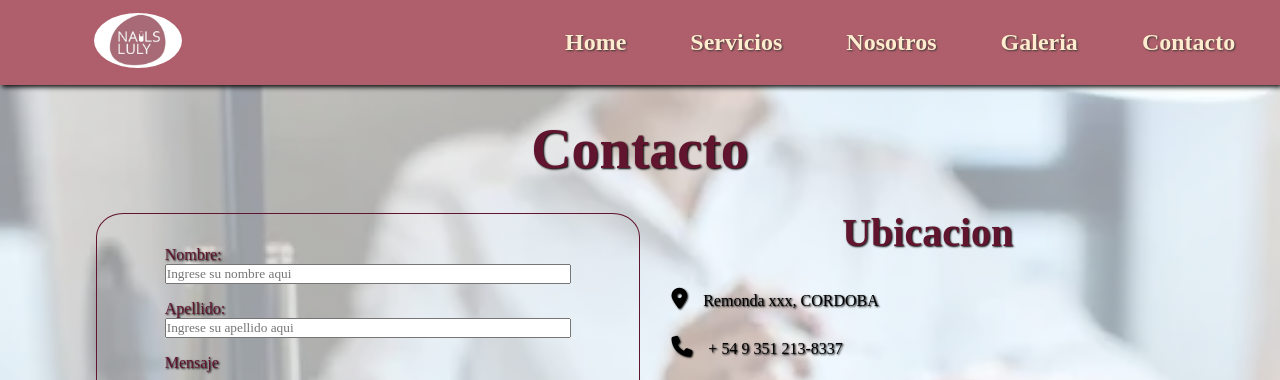
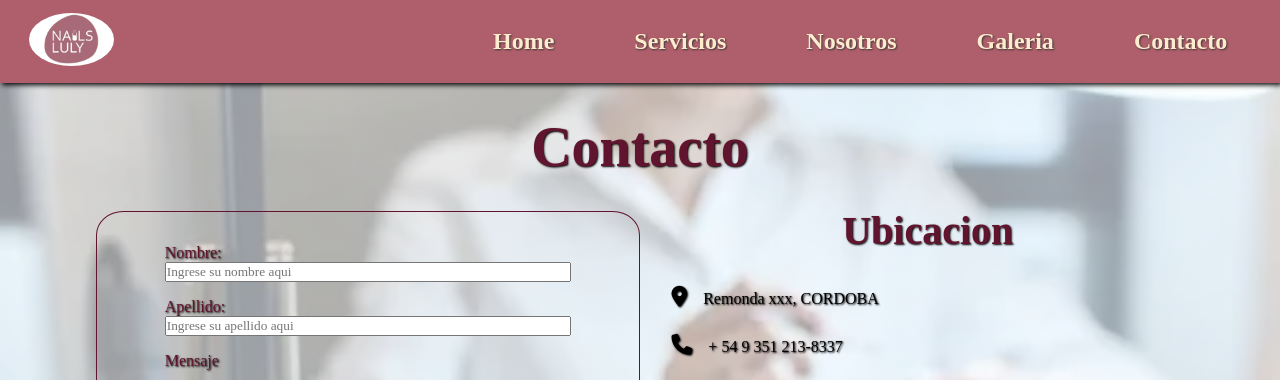
Before and after one commit to sole-arguello/PreEntrega3-ArguelloMariaSoledad, a website: page pages/contacto.html in a window 1280 px wide. Shown: the top 380 px of the page. Drawn offline with Linux system fonts and the light colour scheme.

Commit message:
corrijo las clases del navbar y el partial

```diff
--- a/pages/contacto.html
+++ b/pages/contacto.html
@@ -12,7 +12,9 @@
     />
     <!-- MI CSS -->
     <link rel="stylesheet" href="../css/style.css" />
-    <!-- GOOGLE FONTS -->
+
+    <!-- GOOGLE FONTS (importado por Sass) -->
+
     <!-- FONTAWESOME  (iconos)-->
     <link
       rel="stylesheet"
@@ -26,36 +28,39 @@
   <body>
     <header>
       <div class="container">
-          <a class="conatiner__logo" href="../index.html">
-            <img class="logo" src="../assets/logo-lu.jpeg" alt="logo" />
+        <a class="container__logo" href="../index.html">
+          <img
+            class="container__logo--img"
+            src="../assets/logo-lu.jpeg"
+            alt="logo"
+          />
         </a>
 
-          <nav class="nav__container">
+        <nav class="nav">
           <ul class="nav__list">
-              <li class="nav__items"><a class="nav__items--li" href="../index.html">Home</a></li>
-              <li class="nav__items">
-                <a class="nav__items--li" href="../pages/servicios.html"
+            <li class="nav__list--items">
+              <a class="nav__list--items-li" href="../index.html">Home</a>
+            </li>
+            <li class="nav__list--items">
+              <a class="nav__list--items-li" href="../pages/servicios.html"
                 >Servicios</a
               >
             </li>
-              <li class="nav__items">
-                <a class="nav__items--li" href="../pages/nosotros.html"
+            <li class="nav__list--items">
+              <a class="nav__list--items-li" href="../pages/nosotros.html"
                 >Nosotros</a
               >
             </li>
-              <li class="nav__items">
-                <a class="nav__items--li" href="../pages/galeria.html"
-                  >Galeria</a
-                >
+            <li class="nav__list--items">
+              <a class="nav__list--items-li" href="../pages/galeria.html">Galeria</a>
             </li>
-              <li class="nav__items">
-                <a class="nav__items--li" href="../pages/contacto.html"
+            <li class="nav__list--items">
+              <a class="nav__list--items-li" href="../pages/contacto.html"
                 >Contacto</a
               >
             </li>
           </ul>
         </nav>
-        </div>
       </div>
     </header>
 
@@ -65,21 +70,24 @@
         <div class="form__container">
           <form class="contenido__form" action="">
             <label class="form__label" for="nombre">Nombre:</label>
-            <input class="form__imput"
+            <input
+              class="form__imput"
               type="text"
               name="nombre"
               id="nombre"
               placeholder="Ingrese su nombre aqui"
             />
             <label class="form__label" for="apellido">Apellido:</label>
-            <input class="form__imput"
+            <input
+              class="form__imput"
               type="text"
               name="apellido"
               id="apellido"
               placeholder="Ingrese su apellido aqui"
             />
             <label class="form__label" for="mensaje">Mensaje</label>
-            <textarea class="form__text"
+            <textarea
+              class="form__text"
               name="mensaje"
               id="mensaje"
               cols="30"
@@ -89,10 +97,20 @@
           </form>
           <div class="contenido__ubicacion">
             <h2 class="ubicacion__titulo">Ubicacion</h2>
-          <p class="ubicacion__domicilio"><i class="ubicacion__icono fa-solid fa-location-dot"></i>Remonda xxx, CORDOBA </p>
-          <p class="ubicacion__phone"><i class="ubicacion__icono fa-solid fa-phone"></i>+ 54 9 351 213-8337</p>
-          <p class="ubicacion__mail"><i class="ubicacion__icono fa-solid fa-envelope"></i>lourdesbustos67@gmail.com </p>
-          <iframe class="ubicacion__mapa"
+            <p class="ubicacion__domicilio">
+              <i class="ubicacion__icono fa-solid fa-location-dot"></i>Remonda
+              xxx, CORDOBA
+            </p>
+            <p class="ubicacion__phone">
+              <i class="ubicacion__icono fa-solid fa-phone"></i>+ 54 9 351
+              213-8337
+            </p>
+            <p class="ubicacion__mail">
+              <i class="ubicacion__icono fa-solid fa-envelope"></i
+              >lourdesbustos67@gmail.com
+            </p>
+            <iframe
+              class="ubicacion__mapa"
               src="https://www.google.com/maps/embed?pb=!1m17!1m12!1m3!1d3406.
             8265825447907!2d-64.17181798485325!3d-31.
             363764381421742!2m3!1f0!2f0!3f0!3m2!1i1024!2i768!4f13.
@@ -106,16 +124,23 @@
             ></iframe>
           </div>
         </div>
-
       </section>
       <section class="preguntas__container">
         <h2 class="preguntas__titulo">Pregunats frecuentes</h2>
         <p class="pregunta">¿Que formas de pago reciben?</p>
-        <p class="respuesta">¡Si! Recibimos tarjetas de Debito, Credito o Transferencia bancaria.</p>
+        <p class="respuesta">
+          ¡Si! Recibimos tarjetas de Debito, Credito o Transferencia bancaria.
+        </p>
         <p class="pregunta">¿Como se reserva un turno?</p>
-        <p class="respuesta">Las reservas se realizan contactándonos por Instagram, Facebook o WhatsApp (preferentemente) </p>
+        <p class="respuesta">
+          Las reservas se realizan contactándonos por Instagram, Facebook o
+          WhatsApp (preferentemente)
+        </p>
         <p class="pregunta">¿Cuanto dura el turno?</p>
-        <p class="respuesta">Para que tu servicio sea bueno, los turnos duran entre 1:30 a 2:00 hs, dependiendo del servicio a realizar.</p>
+        <p class="respuesta">
+          Para que tu servicio sea bueno, los turnos duran entre 1:30 a 2:00 hs,
+          dependiendo del servicio a realizar.
+        </p>
       </section>
     </main>
 
--- a/scss/_navbar.scss
+++ b/scss/_navbar.scss
@@ -8,19 +8,19 @@ header {
   .container {
     text-align: center;
     @include flex-col-center;
-    .conatiner__logo {
-      .logo {
+    &__logo {
+      &--img {
         width: 20%;
         border-radius: 100%;
       }
     }
-    .nav__container {
-      .nav__list {
+    .nav {
+      &__list {
         @include flex-content (space-around);
-        .nav__items {
+        &--items {
           padding: 0.5rem;
           list-style: none;
-          .nav__items--li {
+          &-li {
             text-decoration: none;
             color: map-get($color-text, text-4);
             text-shadow: map-get($sombras, sombraText-1);
--- a/scss/_responsive.scss
+++ b/scss/_responsive.scss
@@ -2,19 +2,23 @@
   header {
     .container {
       @include flexDirectionJustify(row, space-between);
-      .conatiner__logo {
-        width: 20%;
-        .logo {
+      &__logo {
+        width: 100%;
+        text-align: left;
+        padding-left: 1rem;
+        &--img {
           width: 50%;
         }
       }
-      .nav__list {
-        .nav__items {
+      .nav{
+        &__list {
+          &--items {
             padding: 0.5rem 1rem;
             margin: 0 0.5rem;
-          .nav__items--li {
+            &-li {
               font-size: 1.2rem;
               font-weight: 600;
+            }
           }
         }
       }
@@ -134,17 +138,19 @@
   header {
     padding: 1%;
     .container {
-      .conatiner__logo {
-        .logo {
-          width: 35%;
+      &__logo {
+        &--img {
+          width: 30%;
         }
       }
-      .nav__list {
-        .nav__items {
+      .nav{
+        &__list {
+          &--items {
             padding: 0.5rem 1rem;
 
-          .nav__items--li {
+            &-li {
               font-size: 1.5rem;
+            }
           }
         }
       }
@@ -219,14 +225,22 @@
 @media (min-width: 1200px) {
   header {
     .container {
-      .nav__list {
-        .nav__items {
+      &__logo {
+        &--img {
+          width: 20%;
+        }
+      }
+      .nav{
+        &__list {
+          &--items {
             margin: 0 1.5rem;
-          .nav__items--li {
+            &-li {
               font-size: 1.5rem;
             }
           }
         }
+      }
+
     }
   }
   .main__index {
```
Also changed, not shown: index.html (+2 -2 lines), pages/galeria.html (+5 -3 lines), pages/nosotros.html (+3 -3 lines), pages/servicios.html (+4 -3 lines), css/style.css, 1 other file. Lines whose indentation alone changed are shown as unchanged.
